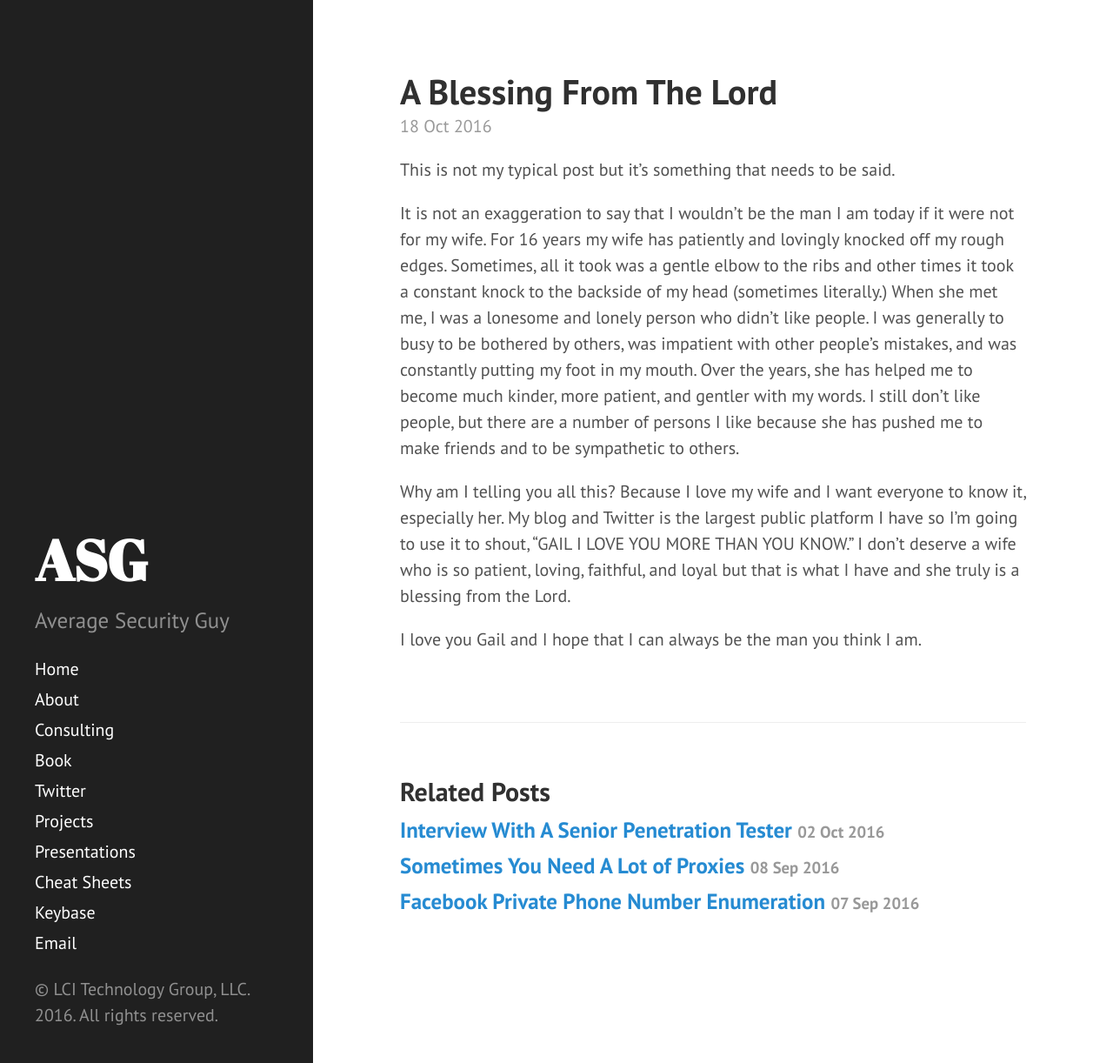
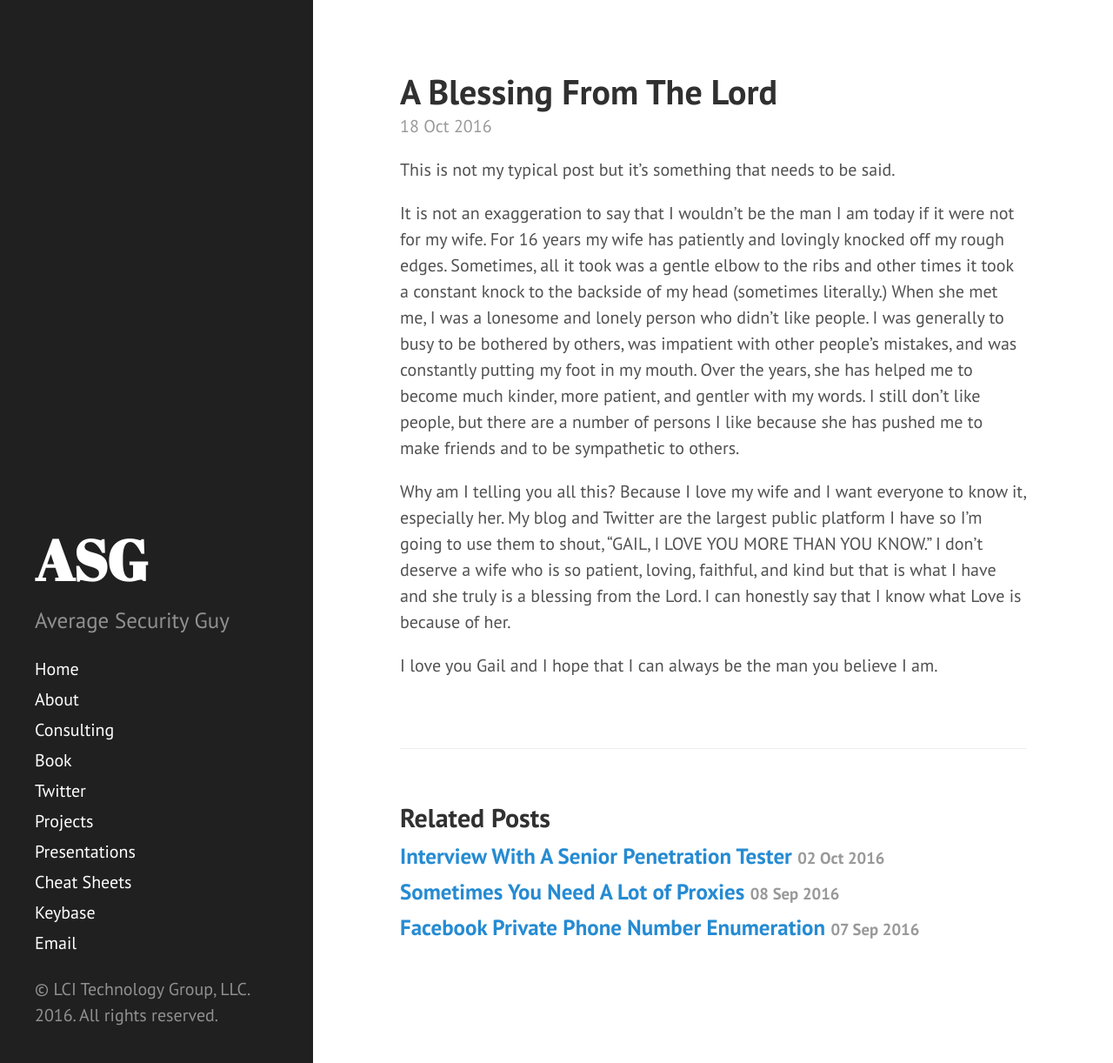
Before and after one commit to jaxmayhem/averagesecurityguy.github.io, a Jekyll site: the page built from _posts/2016-10-18-a-blessing-from-the-lord.md, in a window 1280 px wide and 1222 px high. Shown: the whole window at 87% size. Built offline with Jekyll 4.4.1, drawn with Linux system fonts in a browser that asks for light colours.

Commit message:
Blessing from the Lord.

```diff
--- a/_posts/2016-10-18-a-blessing-from-the-lord.md
+++ b/_posts/2016-10-18-a-blessing-from-the-lord.md
@@ -6,6 +6,6 @@ This is not my typical post but it's something that needs to be said.
 
 It is not an exaggeration to say that I wouldn't be the man I am today if it were not for my wife. For 16 years my wife has patiently and lovingly knocked off my rough edges. Sometimes, all it took was a gentle elbow to the ribs and other times it took a constant knock to the backside of my head (sometimes literally.) When she met me, I was a lonesome and lonely person who didn't like people. I was generally to busy to be bothered by others, was impatient with other people's mistakes, and was constantly putting my foot in my mouth. Over the years, she has helped me to become much kinder, more patient, and gentler with my words. I still don't like people, but there are a number of persons I like because she has pushed me to make friends and to be sympathetic to others.
 
-Why am I telling you all this? Because I love my wife and I want everyone to know it, especially her. My blog and Twitter is the largest public platform I have so I'm going to use it to shout, "GAIL I LOVE YOU MORE THAN YOU KNOW." I don't deserve a wife who is so patient, loving, faithful, and loyal but that is what I have and she truly is a blessing from the Lord.
+Why am I telling you all this? Because I love my wife and I want everyone to know it, especially her. My blog and Twitter are the largest public platform I have so I'm going to use them to shout, "GAIL, I LOVE YOU MORE THAN YOU KNOW." I don't deserve a wife who is so patient, loving, faithful, and kind but that is what I have and she truly is a blessing from the Lord. I can honestly say that I know what Love is because of her.
 
-I love you Gail and I hope that I can always be the man you think I am.
+I love you Gail and I hope that I can always be the man you believe I am.
```
